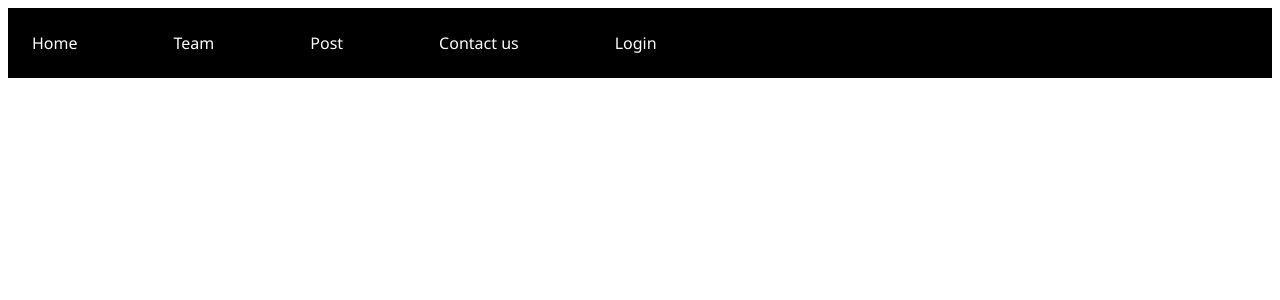
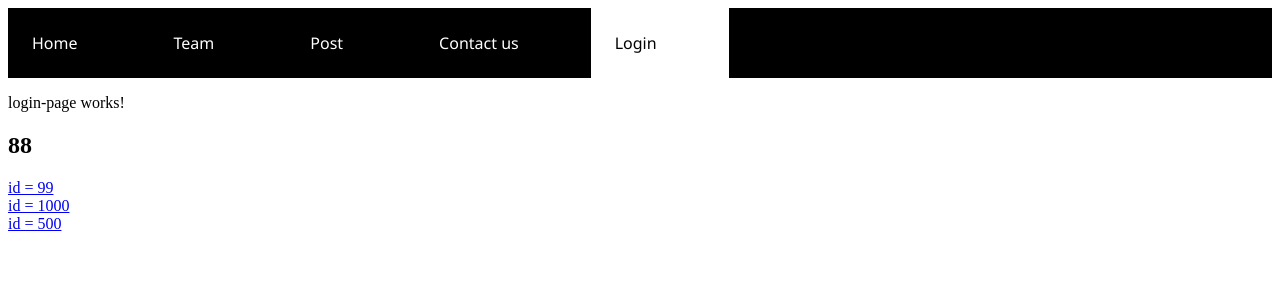
Before and after one commit to amsauravkumar/Angular-repo, an Angular app: page /login/88 in a window 1280 px wide. Before the commit this address led to /. Shown: the top 300 px of the page. Built offline with nearby package versions, Linux system fonts and the light colour scheme.

Commit message:
getting the active path details

```diff
--- a/src/app/app.component.html
+++ b/src/app/app.component.html
@@ -11,7 +11,7 @@
   <a routerLinkActive="active" [routerLink]="['/contactus']">
     <div class="header_item">Contact us</div>
   </a>
-  <a routerLinkActive="active" [routerLink]="['/login']">
+  <a routerLinkActive="active" [routerLink]="['/login/88']">
     <div class="header_item">Login</div>
   </a>
 </div>
--- a/src/app/modules/login/login-page/login-page.component.html
+++ b/src/app/modules/login/login-page/login-page.component.html
@@ -1 +1,9 @@
 <p>login-page works!</p>
+
+<h2>{{user.id}}</h2>
+
+<div><a [routerLink]="['/login/99']">id = 99</a></div>
+
+<div><a [routerLink]="['/login/1000']">id = 1000</a></div>
+
+<div><a [routerLink]="['/login/500']">id = 500</a></div>
--- a/src/app/modules/login/login-page/login-page.component.ts
+++ b/src/app/modules/login/login-page/login-page.component.ts
@@ -1,4 +1,5 @@
 import { Component, OnInit } from '@angular/core';
+import { ActivatedRoute, Params } from '@angular/router';
 
 @Component({
   selector: 'app-login-page',
@@ -7,9 +8,20 @@ import { Component, OnInit } from '@angular/core';
 })
 export class LoginPageComponent implements OnInit {
 
-  constructor() { }
+  user: {
+    id: number;
+  }
+  constructor(private route: ActivatedRoute) { }
 
   ngOnInit() {
+    this.user = {
+      id: this.route.snapshot.params['id']
+    }
+    this.route.params
+      .subscribe((params: Params) => {
+        this.user.id = params['id']
+      })
+
   }
 
 }
--- a/src/app/modules/login/login.module.ts
+++ b/src/app/modules/login/login.module.ts
@@ -7,7 +7,7 @@ const userroutes: Routes = [
   {
     path: 'login',
     children: [
-      { path: '', component: LoginPageComponent }
+      { path: ':id', component: LoginPageComponent }
     ]
   }]
 
```
